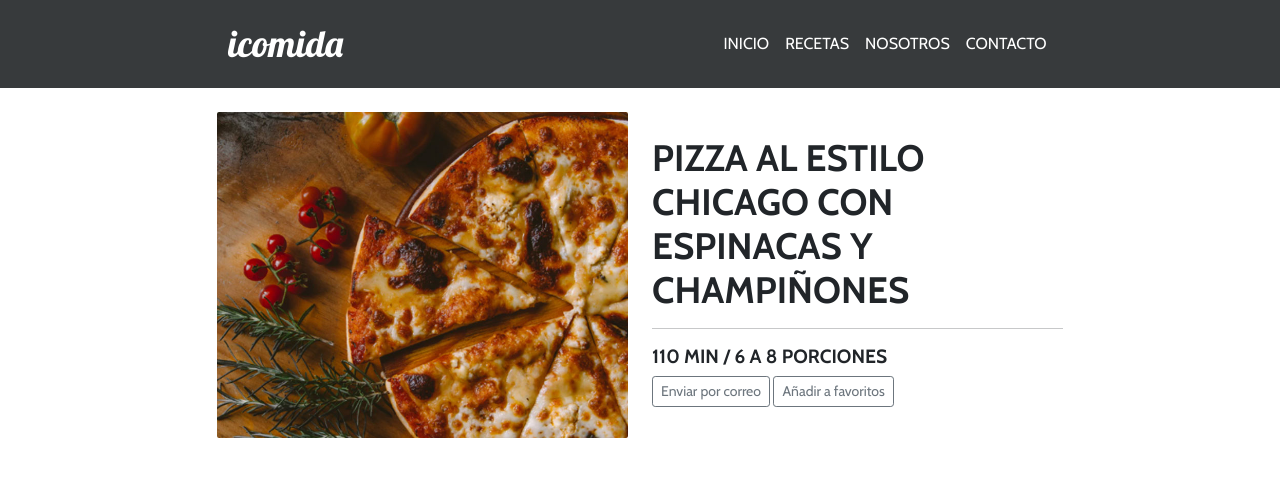
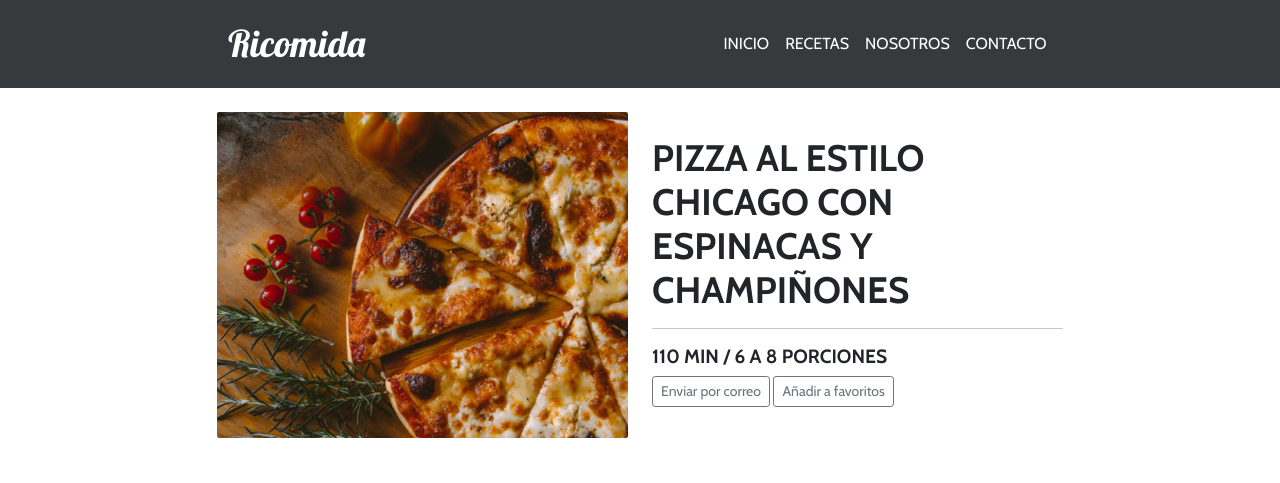
Before and after one commit to RicardoSe14/Mockup_Save_The_Sky, a plain HTML site: page index.html in a window 1280 px wide. Shown: the top 483 px of the page. Drawn offline with nearby package versions, Linux system fonts and the light colour scheme.

Commit message:
ultimo borrador

```diff
--- a/index.html
+++ b/index.html
@@ -23,7 +23,7 @@
     <nav id="barra" class="navbar navbar-expand-lg navbar-light navbar bg-black"> <!--revisar padding-->
         <div class="container-fluid col-12 col-sm-10 col-md-8 col-lg-8">
         <div class="navbar-brand">
-            <a id="logo" class="nav-link text-white" href="#">icomida</a>
+            <a id="logo" class="nav-link text-white" href="#">Ricomida</a>
         </div>
         <button class="navbar-toggler" type="button" data-bs-toggle="collapse" data-bs-target="#navbarNavAltMarkup" aria-controls="navbarNavAltMarkup" aria-expanded="false" aria-label="Toggle navigation">
             <span class="navbar-toggler-icon"></span>
```
